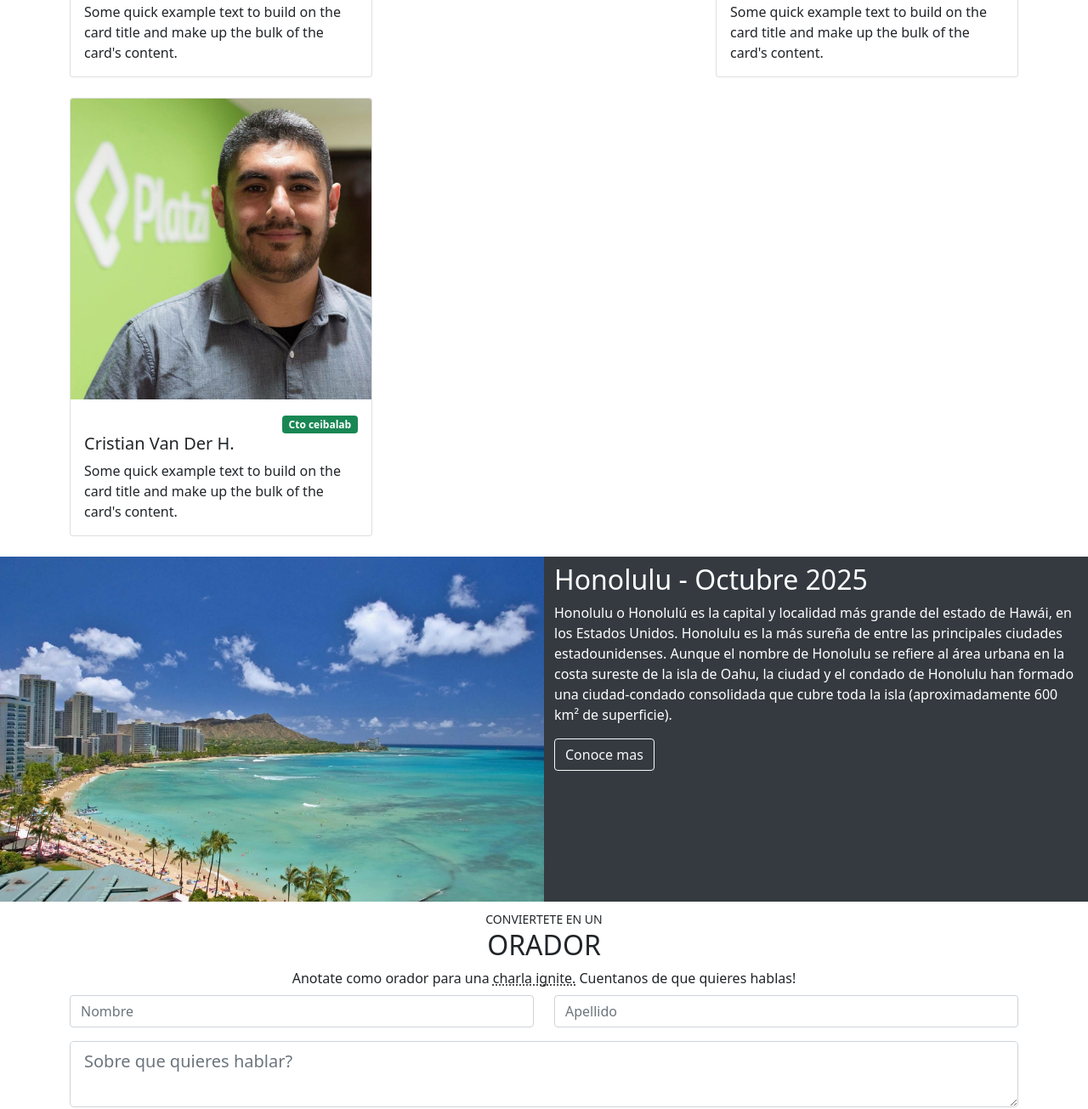
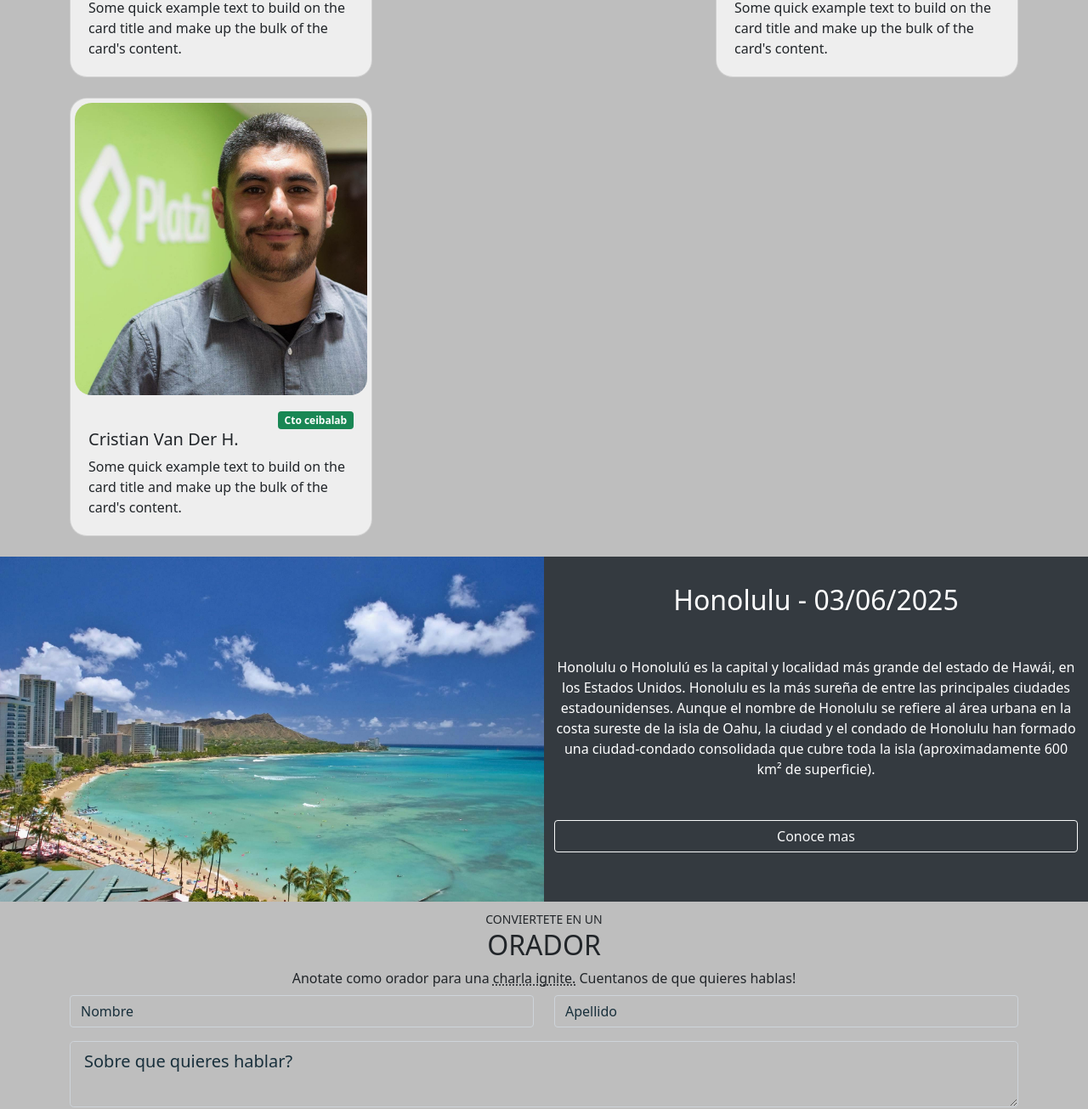
Before and after one commit to castellanosfelipe/Concept-Site-Event, a plain HTML site: page index.html in a window 1280 px wide. Shown: the part 1080-2385 px from the top of the page at 85% size. Drawn offline with nearby package versions, Linux system fonts and the light colour scheme; a script that the page names is missing.

Commit message:
:rocket:

```diff
--- a/index.css
+++ b/index.css
@@ -1,8 +1,20 @@
-.text-platzi{
+.text-platzi {
   color: #97c93e !important;
 }
+.tt {
+  background: #bebebe;
+}
+.card {
+  background: #eeeeee;
+  border-radius: 20px;
+  padding: 5px;
+}
 
-.btn-plazi{
+.card-img-top {
+  border-radius: 20px;
+}
+
+.btn-plazi {
   background-color: #97c93e;
   color: white;
 }
@@ -15,17 +27,19 @@
 }
 
 body {
-    position:relative;
+  position: relative;
 }
 
-#header img{
+#header h1 {
   width: 80px;
 }
 
-#Main .carousel-inner img{
+#Main .carousel-inner img {
   max-height: 70vh; /* Ocupar el espacio (alto) en 70% disponible */
   object-fit: cover; /* Acomodar las imagenes y que no e vean estiradas */
-    filter: grayscale(70%); /* Poner las imagenes en escala de grises para que se vean mas opacas */
+  filter: grayscale(
+    70%
+  ); /* Poner las imagenes en escala de grises para que se vean mas opacas */
 }
 
 #carousel {
@@ -39,7 +53,7 @@ body {
   bottom: 0;
   left: 0;
   right: 0;
-    background-color: (0,0,0,0.5);
+  background-color: (0, 0, 0, 0.5);
   color: white;
 }
 
@@ -57,11 +71,15 @@ body {
   max-width: 100%;
 }
 
+.Color-text::placeholder {
+  color: #19303c;
+}
+
 #footer {
   background: #19303c;
 }
 
-#footer a{
+#footer a {
   color: white;
-    text-decoration:none;
+  text-decoration: none;
 }
--- a/index.html
+++ b/index.html
@@ -9,7 +9,7 @@
     <link href="https://cdn.jsdelivr.net/npm/bootstrap@5.0.0-beta3/dist/css/bootstrap.min.css" rel="stylesheet" integrity="sha384-eOJMYsd53ii+scO/bJGFsiCZc+5NDVN2yr8+0RDqr0Ql0h+rP48ckxlpbzKgwra6" crossorigin="anonymous">
     <link rel="stylesheet" href="index.css">
 
-    <title>platzi conf hawai</title>
+    <title>conf hawai</title>
   </head>
 
 
@@ -18,9 +18,9 @@
      <nav id="header" class="navbar navbar-expand-lg navbar-dark bg-dark fixed-top">
         <div class="container-fluid">
           <a class="navbar-brand" href="#">
-            <img src="assets/images/platzi-logo.png" alt="platzi logo"> confHawai
+            <h1>🚀</h1>
           </a>
-          <button class="navbar-toggler" type="button" data-bs-toggle="collapse" data-bs-target="#navbarSupportedContent" aria-controls="navbarSupportedContent" aria-expanded="false" aria-label="Toggle navigation">
+          <button class="navbar-toggler" type="button" data-bs-toggle="collapse" data-bs-target="#navbar" aria-controls="navbarSupportedContent" aria-expanded="false" aria-label="Toggle navigation">
             <span class="navbar-toggler-icon"></span>
           </button>
 
@@ -67,7 +67,7 @@
             <div class="contaier">
               <div class="row align-items-center">
                 <div class="col-md-6  offset-md-6 text-center text-md-right">
-                  <h1>Platzi conf hawai</h1>
+                  <h1>Conf Hawai</h1>
                   <p class="d-none d-md-block">Lorem ipsum dolor sit amet consectetur, adipisicing elit. Omnis, voluptatem! Sed voluptates unde doloremque laudantium dolor totam, neque ipsam asperiores esse cum eveniet? Ducimus odio veritatis debitis ut illo iure!</p>
                   <a href="#" class="btn btn-outline-light"> Quiero ser un orador</a>
                   <button type="button" class="btn btn-plazi" data-bs-toggle="modal" data-bs-target="#Modal-compra">Comprar tickets</button>
@@ -82,16 +82,16 @@
 
 
      <!--Speaker -->
-     <section id="speakers" class="mt-4">
-       <div class="container">
+     <section id="speakers" class=" tt">
+       <div class="container ">
          <div class="row ">
-           <div class="col text-center text-uppercase">
+           <div class="col mt-4 text-center text-uppercase">
              <small>Conoce a los</small>
              <h2>Oradores</h2>
            </div>
          </div>
          <div class="row">
-           <div class="col-sm-12 col-md-6 col-lg-4 mb-4">
+           <div class="col-sm-12 col-md-6 col-lg-4 mb-4 ">
             <div class="card" >
               <img src="assets/Speakers/sacha.jpg" class="card-img-top" alt="Foto de sacha">
               <div class="card-body">
@@ -149,16 +149,17 @@
 
      <!--Lugar y fecha -->
      <section id="place-time">
-       <div class="container-fluid">
-         <div class="row">
-           <div class="col-12 col-lg-6 ps-0 pe-0">
+       <div class="container-fluid ">
+         <div class="row justify-content-md-center">
+           <div class="col-12 col-lg-6 ps-0 pe-0 ">
              <img src="assets/images/honolulu.jpg" alt="Ciudad de honolulu">
            </div>
-           <div class="col-12 col-lg-6 pt-2 pb-4">
-            <h2>Honolulu - Octubre 2025</h2>
-            <p>Honolulu o Honolulú es la capital y localidad más grande del 		estado de Hawái, en los Estados Unidos. Honolulu es la más sureña de entre las principales ciudades estadounidenses. Aunque el nombre de Honolulu se refiere al área urbana en la costa sureste de la isla de Oahu, la ciudad y el condado de Honolulu han formado una ciudad-condado consolidada que cubre toda la isla (aproximadamente 600 km² de superficie).
+           <div class="col-12 col-lg-6 pt-2 pb-4 position-relative">
+            <h2  class="text-center mt-4 " >Honolulu - 03/06/2025</h2>
+
+            <p class="text-center  d-md-block mt-5 mb-5">Honolulu o Honolulú es la capital y localidad más grande del 		estado de Hawái, en los Estados Unidos. Honolulu es la más sureña de entre las principales ciudades estadounidenses. Aunque el nombre de Honolulu se refiere al área urbana en la costa sureste de la isla de Oahu, la ciudad y el condado de Honolulu han formado una ciudad-condado consolidada que cubre toda la isla (aproximadamente 600 km² de superficie).
             </p>
-            <a class="btn btn-outline-light" href="https://es.wikipedia.org/wiki/Honolulu">Conoce mas</a>
+            <a class="btn btn-outline-light align-items-center mb-1 mt-4 d-block w-center " href="https://es.wikipedia.org/wiki/Honolulu">Conoce mas</a>
            </div>
          </div>
        </div>
@@ -167,7 +168,7 @@
 
 
      <!--Coniertete en orador -->
-     <section id="conviertete-en-orador" class="pt-2 pb-2">
+     <section id="conviertete-en-orador" class="pt-2 pb-2 tt">
        <div class="container">
          <div class="row">
            <div class="col  text-uppercase text-center">
@@ -183,17 +184,17 @@
          <div class="row">
            <div class="col">
             <form>
-              <div class="form row">
+              <div class="form row ">
                   <div class="mb-3 form-group col-12 col-md-6">
-                      <input type="text" class="form-control" placeholder="Nombre">
+                      <input type="text" class="form-control tt Color-text" placeholder="Nombre">
                   </div>
                   <div class="mb-3 col-12 col-md-6">
-                      <input type="text" class="form-control" placeholder="Apellido">
+                      <input type="text" class="form-control tt Color-text" placeholder="Apellido">
                   </div>
               </div>
               <div class="form row">
                   <div class="mb-3 col">
-                      <textarea name="text" class="form-control form-control-lg" placeholder="Sobre que quieres hablar?"></textarea>
+                      <textarea name="text" class="form-control form-control-lg tt Color-text" placeholder="Sobre que quieres hablar?"></textarea>
                       <small class="form-text text-muted">
                           Recuerda incluir un titulo para tu charla
                       </small>
--- a/index.js
+++ /dev/null
@@ -1,3 +0,0 @@
-$(function(){
-   $('[data-toggle="tooltip"]').tooltip()
-})
```
Lines whose indentation alone changed are shown as unchanged.
